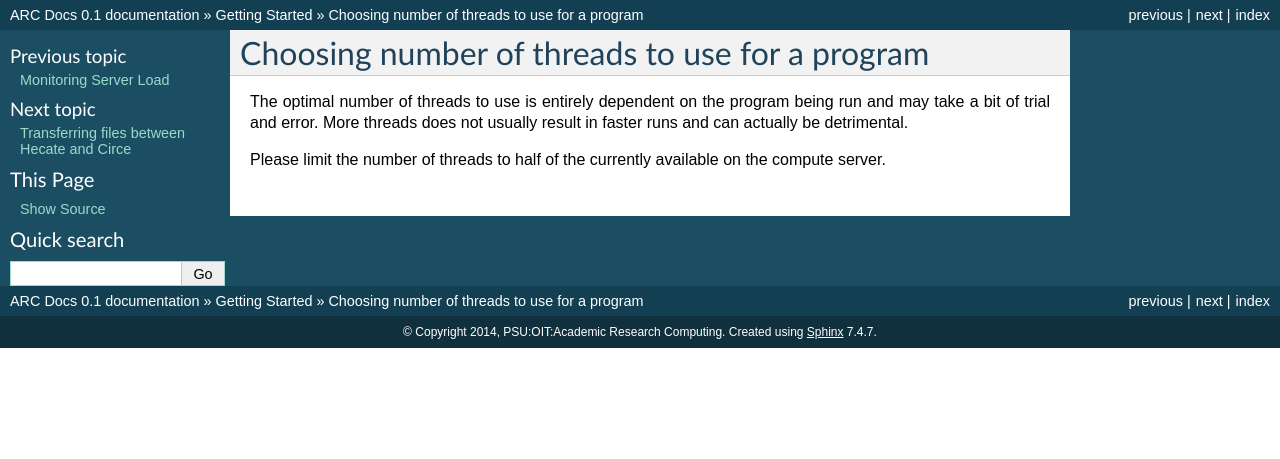
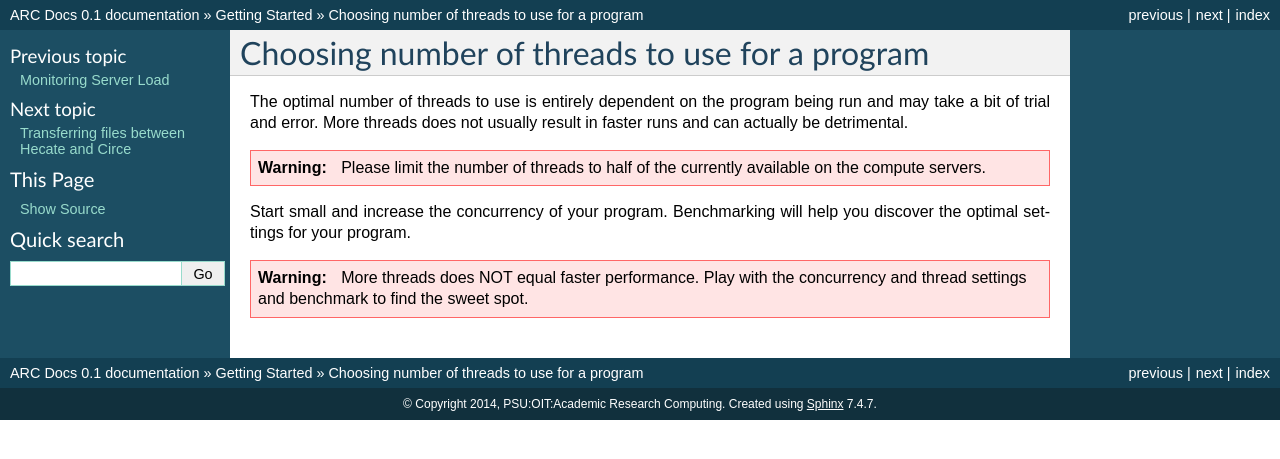
Before and after one commit to PSU-Research-Computing/psurc-docs, a Sphinx documentation site: the page built from source/getting_started/tuning.rst, in a window 1280 px wide. Shown: the top 459 px of the page. Built offline with Sphinx 7.4.7, drawn with Linux system fonts in a browser that asks for light colours.

Commit message:
added warning boxes

```diff
--- a/source/getting_started/tuning.rst
+++ b/source/getting_started/tuning.rst
@@ -3,4 +3,8 @@ Choosing number of threads to use for a program
 
 The optimal number of threads to use is entirely dependent on the program being run and may take a bit of trial and error. More threads does not usually result in faster runs and can actually be detrimental.
 
-Please limit the number of threads to half of the currently available on the compute server.
+.. warning:: Please limit the number of threads to half of the currently available on the compute servers.
+
+Start small and increase the concurrency of your program.  Benchmarking will help you discover the optimal settings for your program.
+
+.. warning:: More threads does NOT equal faster performance.  Play with the concurrency and thread settings and benchmark to find the sweet spot.
```
